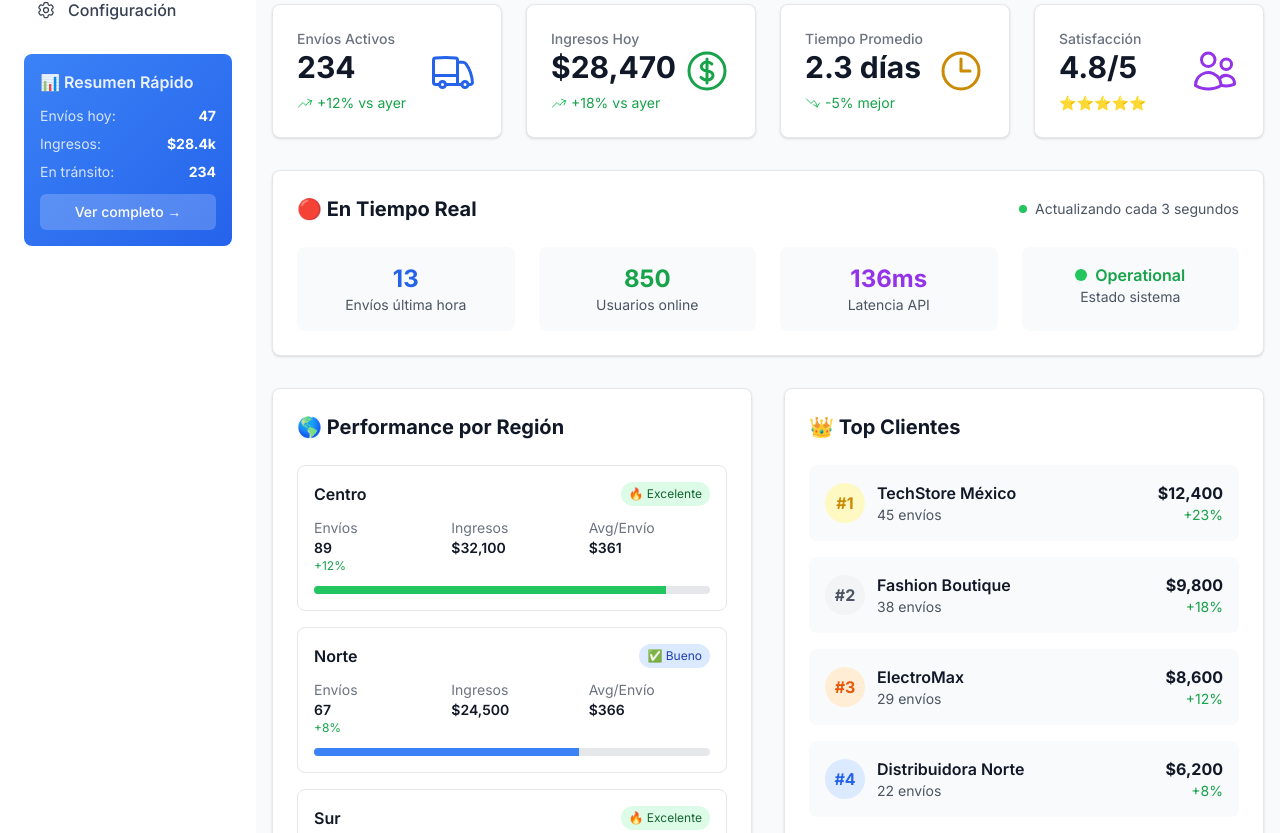
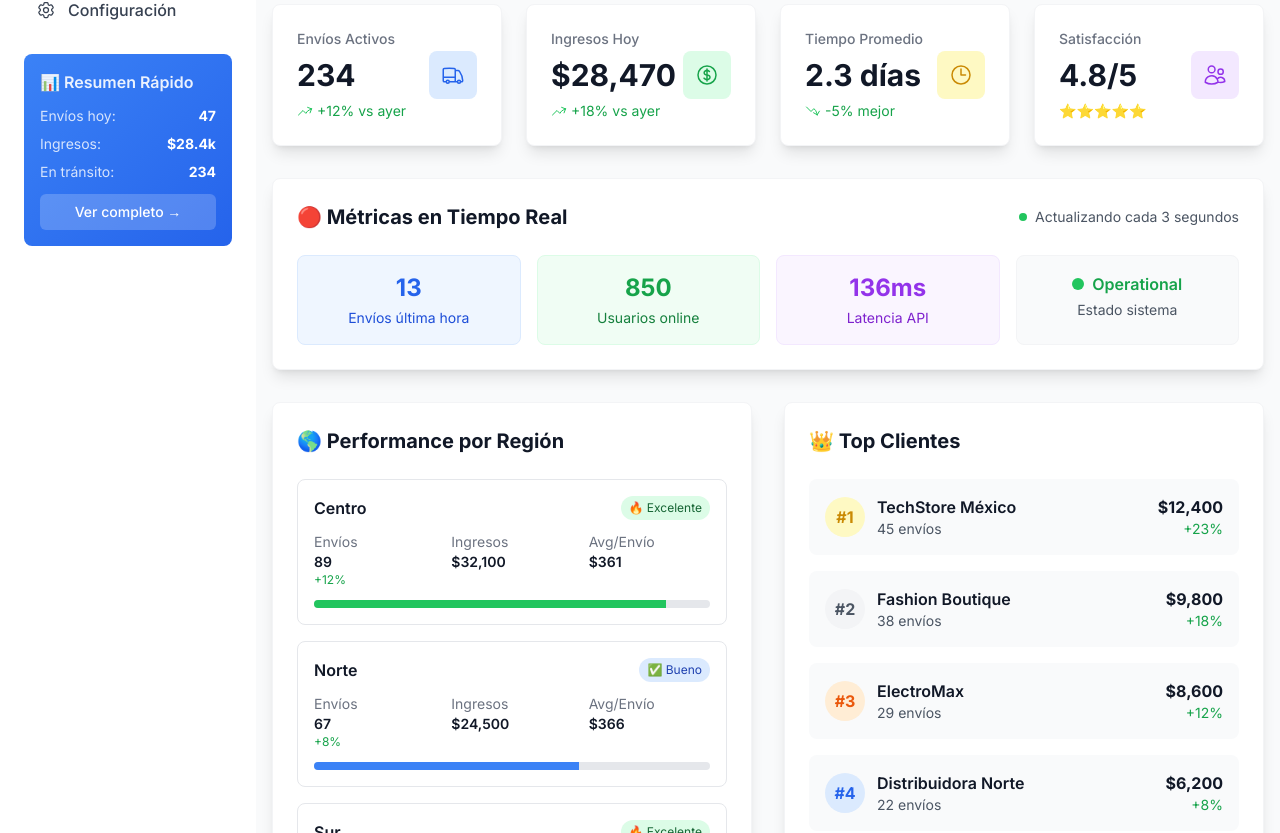
Before and after one commit to cgomez123/envios-platform, a Next.js app: page /dashboard/advanced in a window 1280 px wide. Shown: the part 547-1380 px from the top of the page. Built offline with nearby package versions, Linux system fonts and the light colour scheme.

Commit message:
🔧 HOTFIX: Arreglar CSS Dashboard Advanced para mejor visualización

```diff
--- a/app/dashboard/advanced/page.tsx
+++ b/app/dashboard/advanced/page.tsx
@@ -165,24 +165,26 @@ export default function AdvancedDashboard() {
 
         {/* KPIs principales */}
         <div className="grid grid-cols-1 md:grid-cols-2 lg:grid-cols-4 gap-6 mb-8">
-          <div className="bg-white p-6 rounded-lg shadow border">
+          <div className="bg-white p-6 rounded-lg shadow-lg border border-gray-100">
             <div className="flex items-center justify-between">
               <div>
-                <div className="text-sm font-medium text-gray-500">Envíos Activos</div>
+                <div className="text-sm font-medium text-gray-500 mb-2">Envíos Activos</div>
                 <div className="text-3xl font-bold text-gray-900">{realTimeData.activeShipments}</div>
                 <div className="flex items-center mt-2">
                   <ArrowTrendingUpIcon className="h-4 w-4 text-green-500" />
                   <span className="text-sm text-green-600 ml-1">+12% vs ayer</span>
                 </div>
               </div>
-              <TruckIcon className="h-12 w-12 text-blue-600" />
+              <div className="w-12 h-12 bg-blue-100 rounded-lg flex items-center justify-center">
+                <TruckIcon className="h-6 w-6 text-blue-600" />
+              </div>
             </div>
           </div>
 
-          <div className="bg-white p-6 rounded-lg shadow border">
+          <div className="bg-white p-6 rounded-lg shadow-lg border border-gray-100">
             <div className="flex items-center justify-between">
               <div>
-                <div className="text-sm font-medium text-gray-500">Ingresos Hoy</div>
+                <div className="text-sm font-medium text-gray-500 mb-2">Ingresos Hoy</div>
                 <div className="text-3xl font-bold text-gray-900">
                   ${realTimeData.todayRevenue.toLocaleString()}
                 </div>
@@ -191,72 +193,78 @@ export default function AdvancedDashboard() {
                   <span className="text-sm text-green-600 ml-1">+18% vs ayer</span>
                 </div>
               </div>
-              <CurrencyDollarIcon className="h-12 w-12 text-green-600" />
+              <div className="w-12 h-12 bg-green-100 rounded-lg flex items-center justify-center">
+                <CurrencyDollarIcon className="h-6 w-6 text-green-600" />
+              </div>
             </div>
           </div>
 
-          <div className="bg-white p-6 rounded-lg shadow border">
+          <div className="bg-white p-6 rounded-lg shadow-lg border border-gray-100">
             <div className="flex items-center justify-between">
               <div>
-                <div className="text-sm font-medium text-gray-500">Tiempo Promedio</div>
+                <div className="text-sm font-medium text-gray-500 mb-2">Tiempo Promedio</div>
                 <div className="text-3xl font-bold text-gray-900">{realTimeData.avgDeliveryTime} días</div>
                 <div className="flex items-center mt-2">
                   <ArrowTrendingDownIcon className="h-4 w-4 text-green-500" />
                   <span className="text-sm text-green-600 ml-1">-5% mejor</span>
                 </div>
               </div>
-              <ClockIcon className="h-12 w-12 text-yellow-600" />
+              <div className="w-12 h-12 bg-yellow-100 rounded-lg flex items-center justify-center">
+                <ClockIcon className="h-6 w-6 text-yellow-600" />
+              </div>
             </div>
           </div>
 
-          <div className="bg-white p-6 rounded-lg shadow border">
+          <div className="bg-white p-6 rounded-lg shadow-lg border border-gray-100">
             <div className="flex items-center justify-between">
               <div>
-                <div className="text-sm font-medium text-gray-500">Satisfacción</div>
+                <div className="text-sm font-medium text-gray-500 mb-2">Satisfacción</div>
                 <div className="text-3xl font-bold text-gray-900">{realTimeData.customerSatisfaction}/5</div>
                 <div className="flex items-center mt-2">
                   <span className="text-sm text-green-600">⭐⭐⭐⭐⭐</span>
                 </div>
               </div>
-              <UsersIcon className="h-12 w-12 text-purple-600" />
+              <div className="w-12 h-12 bg-purple-100 rounded-lg flex items-center justify-center">
+                <UsersIcon className="h-6 w-6 text-purple-600" />
+              </div>
             </div>
           </div>
         </div>
 
         {/* Métricas en tiempo real */}
-        <div className="bg-white rounded-lg shadow border p-6 mb-8">
+        <div className="bg-white rounded-lg shadow-lg border border-gray-100 p-6 mb-8">
           <div className="flex items-center justify-between mb-6">
-            <h2 className="text-xl font-bold text-gray-900">🔴 En Tiempo Real</h2>
+            <h2 className="text-xl font-bold text-gray-900">🔴 Métricas en Tiempo Real</h2>
             <div className="flex items-center space-x-2">
               <div className="w-2 h-2 bg-green-500 rounded-full animate-pulse"></div>
               <span className="text-sm text-gray-600">Actualizando cada 3 segundos</span>
             </div>
           </div>
 
-          <div className="grid grid-cols-1 md:grid-cols-4 gap-6">
-            <div className="text-center p-4 bg-gray-50 rounded-lg">
-              <div className="text-2xl font-bold text-blue-600">
+          <div className="grid grid-cols-1 md:grid-cols-4 gap-4">
+            <div className="text-center p-4 bg-blue-50 rounded-lg border border-blue-100">
+              <div className="text-2xl font-bold text-blue-600 mb-1">
                 {realTimeData.liveMetrics.shipmentsLastHour}
               </div>
-              <div className="text-sm text-gray-600">Envíos última hora</div>
+              <div className="text-sm text-blue-700">Envíos última hora</div>
             </div>
 
-            <div className="text-center p-4 bg-gray-50 rounded-lg">
-              <div className="text-2xl font-bold text-green-600">
+            <div className="text-center p-4 bg-green-50 rounded-lg border border-green-100">
+              <div className="text-2xl font-bold text-green-600 mb-1">
                 {realTimeData.liveMetrics.currentOnlineUsers}
               </div>
-              <div className="text-sm text-gray-600">Usuarios online</div>
+              <div className="text-sm text-green-700">Usuarios online</div>
             </div>
 
-            <div className="text-center p-4 bg-gray-50 rounded-lg">
-              <div className="text-2xl font-bold text-purple-600">
+            <div className="text-center p-4 bg-purple-50 rounded-lg border border-purple-100">
+              <div className="text-2xl font-bold text-purple-600 mb-1">
                 {realTimeData.liveMetrics.apiLatency}ms
               </div>
-              <div className="text-sm text-gray-600">Latencia API</div>
+              <div className="text-sm text-purple-700">Latencia API</div>
             </div>
 
-            <div className="text-center p-4 bg-gray-50 rounded-lg">
-              <div className="flex items-center justify-center space-x-2">
+            <div className="text-center p-4 bg-gray-50 rounded-lg border border-gray-100">
+              <div className="flex items-center justify-center space-x-2 mb-1">
                 <div className="w-3 h-3 bg-green-500 rounded-full"></div>
                 <span className="font-semibold text-green-600">Operational</span>
               </div>
@@ -265,9 +273,9 @@ export default function AdvancedDashboard() {
           </div>
         </div>
 
-        <div className="grid grid-cols-1 lg:grid-cols-2 gap-8">
+        <div className="grid grid-cols-1 lg:grid-cols-2 gap-8 mb-8">
           {/* Performance por región */}
-          <div className="bg-white rounded-lg shadow border p-6">
+          <div className="bg-white rounded-lg shadow-lg border border-gray-100 p-6">
             <h2 className="text-xl font-bold text-gray-900 mb-6">🌎 Performance por Región</h2>
 
             <div className="space-y-4">
@@ -321,7 +329,7 @@ export default function AdvancedDashboard() {
           </div>
 
           {/* Top clientes */}
-          <div className="bg-white rounded-lg shadow border p-6">
+          <div className="bg-white rounded-lg shadow-lg border border-gray-100 p-6">
             <h2 className="text-xl font-bold text-gray-900 mb-6">👑 Top Clientes</h2>
 
             <div className="space-y-4">
@@ -361,7 +369,7 @@ export default function AdvancedDashboard() {
         </div>
 
         {/* Gráficos avanzados */}
-        <div className="bg-white rounded-lg shadow border p-6 mt-8">
+        <div className="bg-white rounded-lg shadow-lg border border-gray-100 p-6">
           <h2 className="text-xl font-bold text-gray-900 mb-6">📈 Análisis de Tendencias</h2>
 
           <div className="grid grid-cols-1 lg:grid-cols-3 gap-8">
@@ -415,7 +423,7 @@ export default function AdvancedDashboard() {
         </div>
 
         {/* Acciones rápidas avanzadas */}
-        <div className="bg-white rounded-lg shadow border p-6 mt-8">
+        <div className="bg-white rounded-lg shadow-lg border border-gray-100 p-6 mt-8">
           <h2 className="text-xl font-bold text-gray-900 mb-6">⚡ Acciones Avanzadas</h2>
 
           <div className="grid grid-cols-1 md:grid-cols-2 lg:grid-cols-4 gap-4">
```
